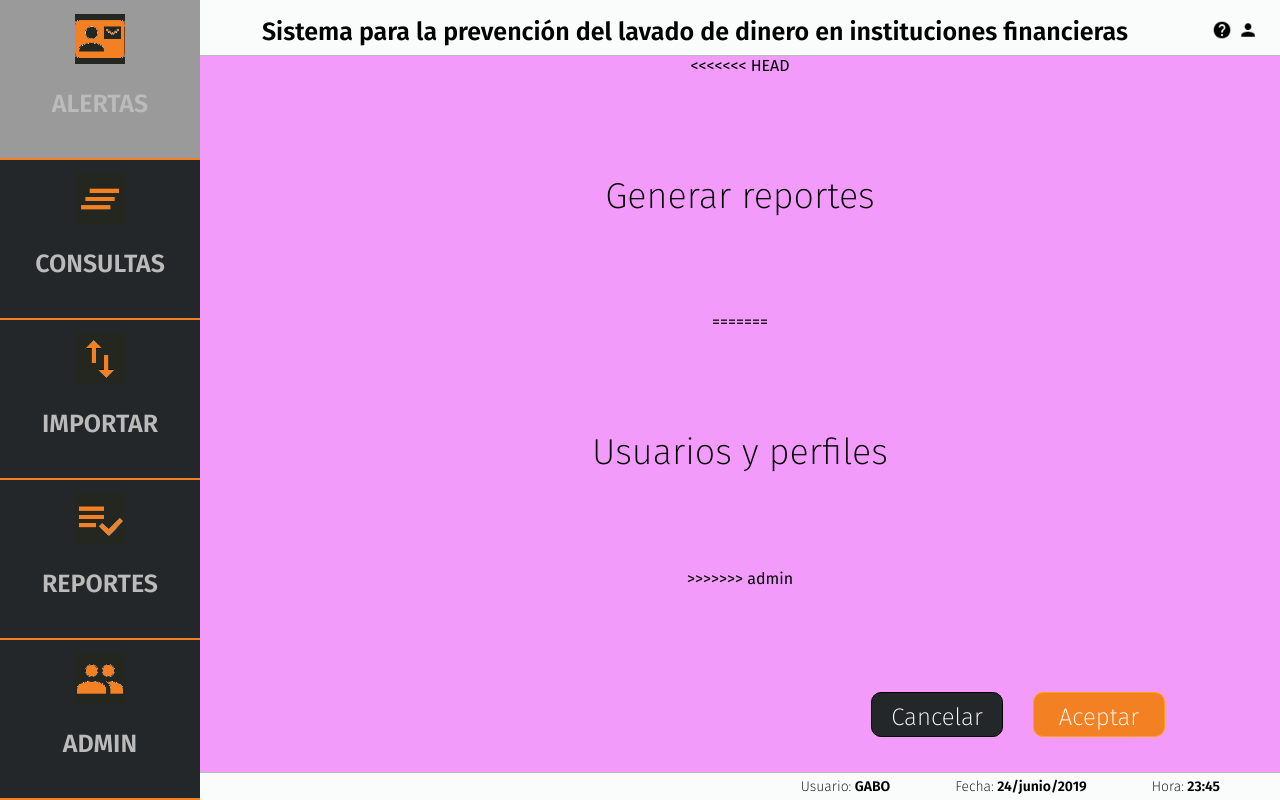
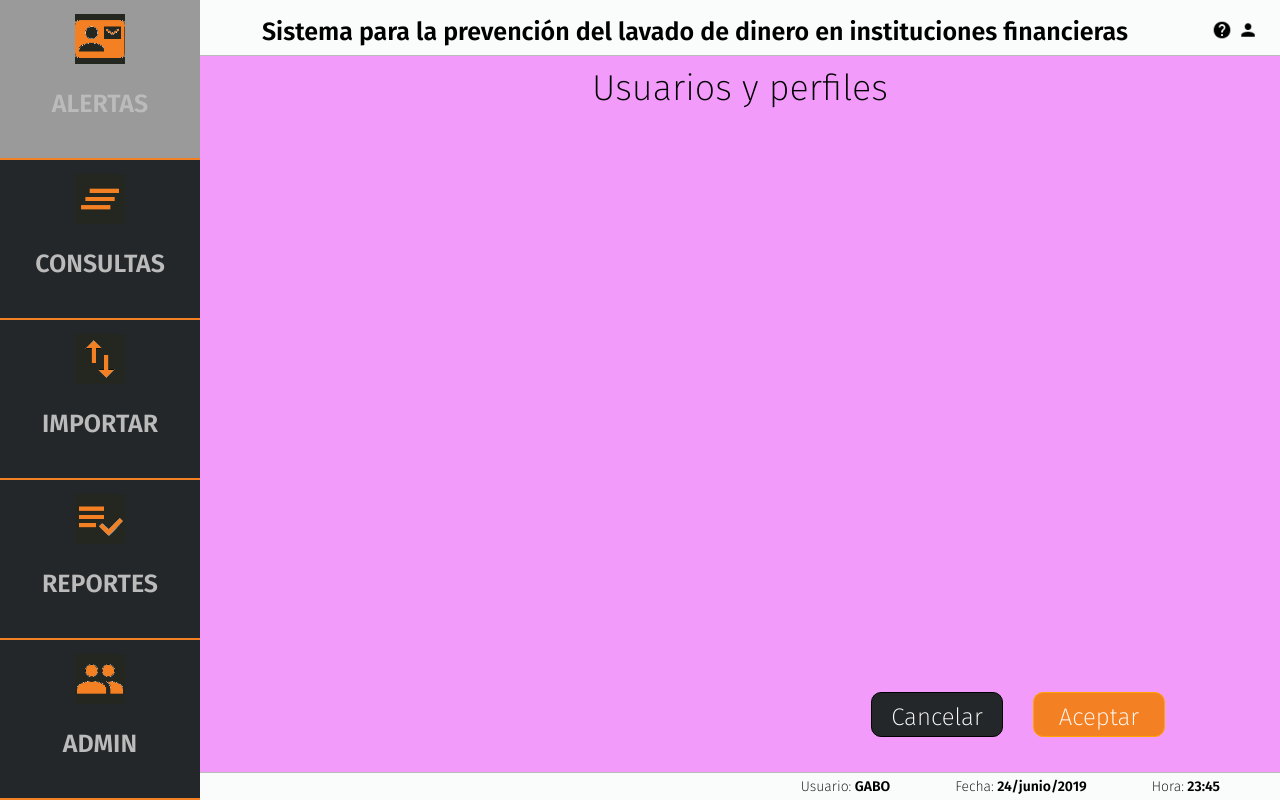
Before and after one commit to olveragit/moneyLaunderingPrevention, a plain HTML site: page consultas.html in a window 1280 px wide. Drawn offline with Linux system fonts and the light colour scheme.

Commit message:
Guardando cambios menores

```diff
--- a/consultas.html
+++ b/consultas.html
@@ -55,11 +55,7 @@
           </div>
         </div>
         <div class="work-area consultas">
-<<<<<<< HEAD
-          <p>Generar reportes</p>
-=======
           <p>Usuarios y perfiles</p>
->>>>>>> admin
           <div class="buttons-container">
             <div class="buttons-one button-cancel">
               <p>Cancelar</p>
```
